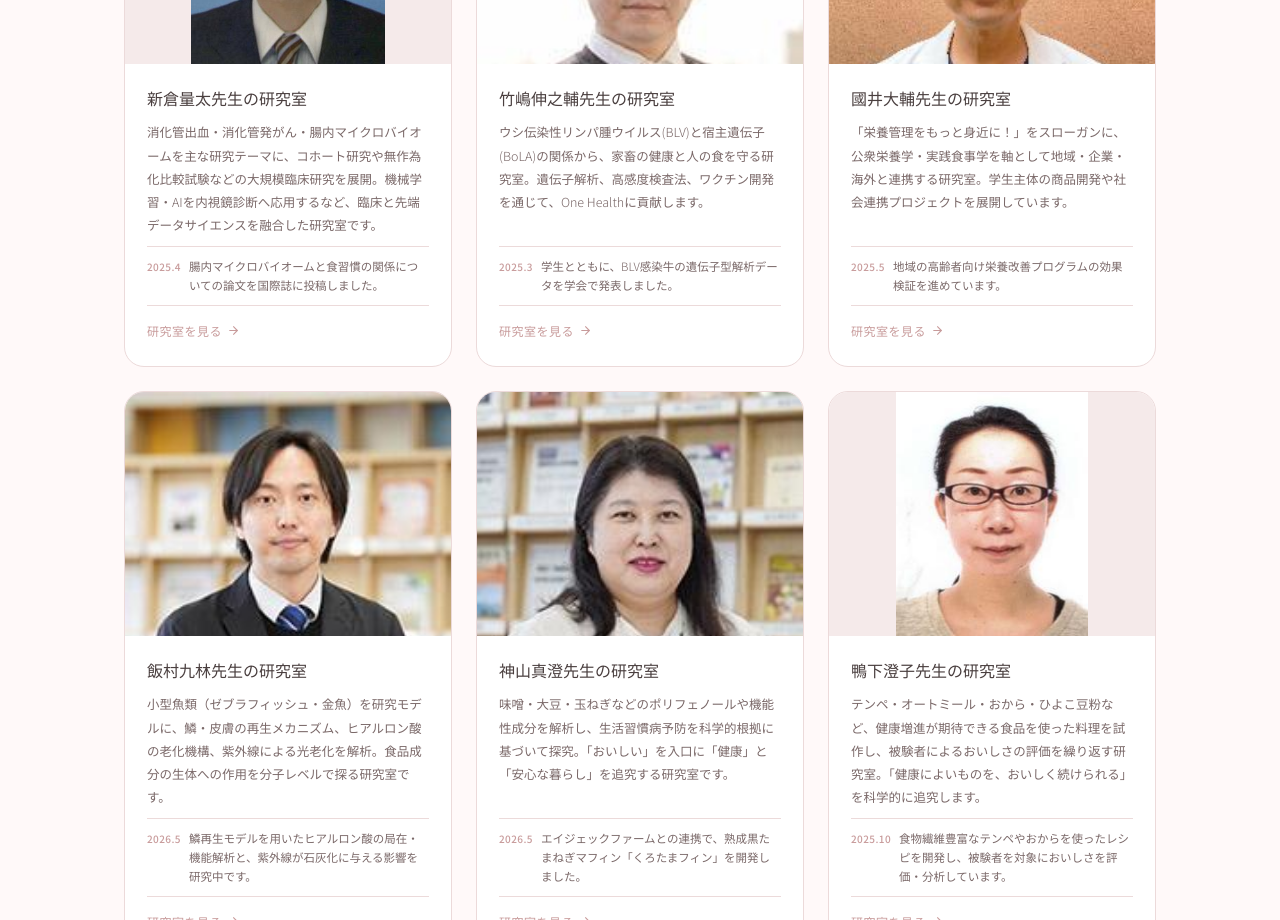
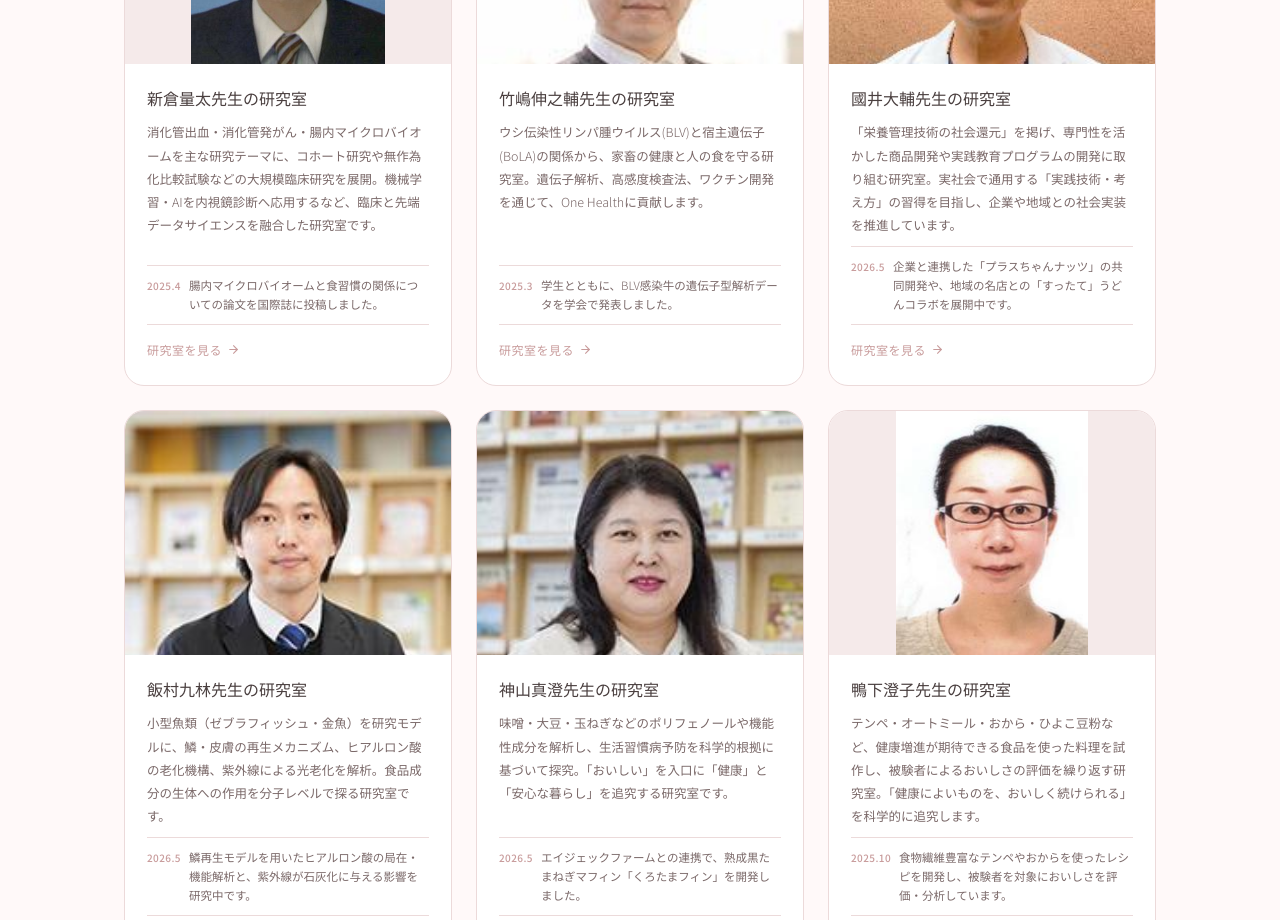
Before and after one commit to shinnosuketakeshima/shokuei-hp, a React (Vite) app: page / in a window 1280 px wide. Shown: the part 3120-4040 px from the top of the page. Built offline with nearby package versions, Linux system fonts and the light colour scheme; no server answers; the database is empty.

Commit message:
docs: 國井研究室の更新に合わせてトップページの紹介文を修正

```diff
--- a/src/components/Labs.jsx
+++ b/src/components/Labs.jsx
@@ -43,9 +43,9 @@ const LABS = [
     nameEn: 'Kunii Lab',
     photo: facultyKunii,
     photoPosition: 'center 30%',
-    description: '「栄養管理をもっと身近に！」をスローガンに、公衆栄養学・実践食事学を軸として地域・企業・海外と連携する研究室。学生主体の商品開発や社会連携プロジェクトを展開しています。',
-    topic: '地域の高齢者向け栄養改善プログラムの効果検証を進めています。',
-    topicDate: '2025.5',
+    description: '「栄養管理技術の社会還元」を掲げ、専門性を活かした商品開発や実践教育プログラムの開発に取り組む研究室。実社会で通用する「実践技術・考え方」の習得を目指し、企業や地域との社会実装を推進しています。',
+    topic: '企業と連携した「プラスちゃんナッツ」の共同開発や、地域の名店との「すったて」うどんコラボを展開中です。',
+    topicDate: '2026.5',
     href: '/lab-kunii',
     blogHref: '/lab-kunii',
     isExternal: false,
```
